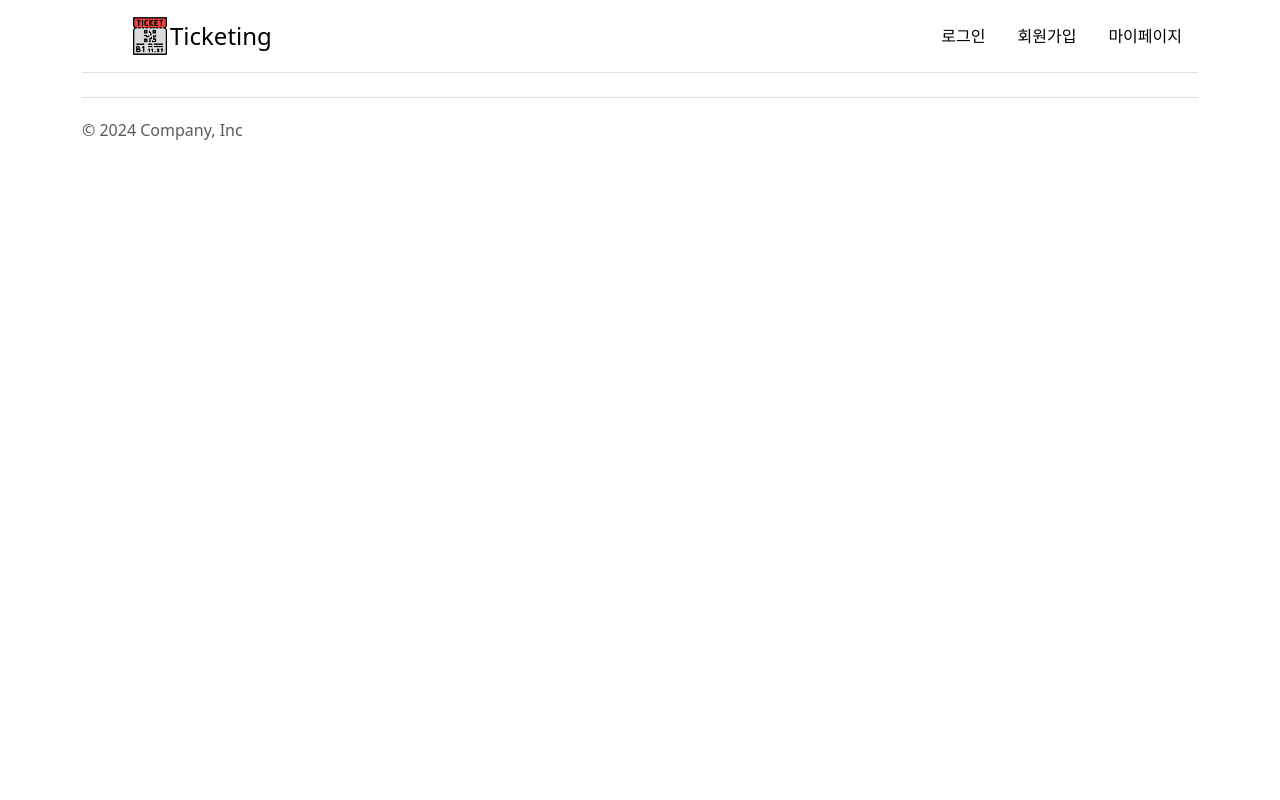
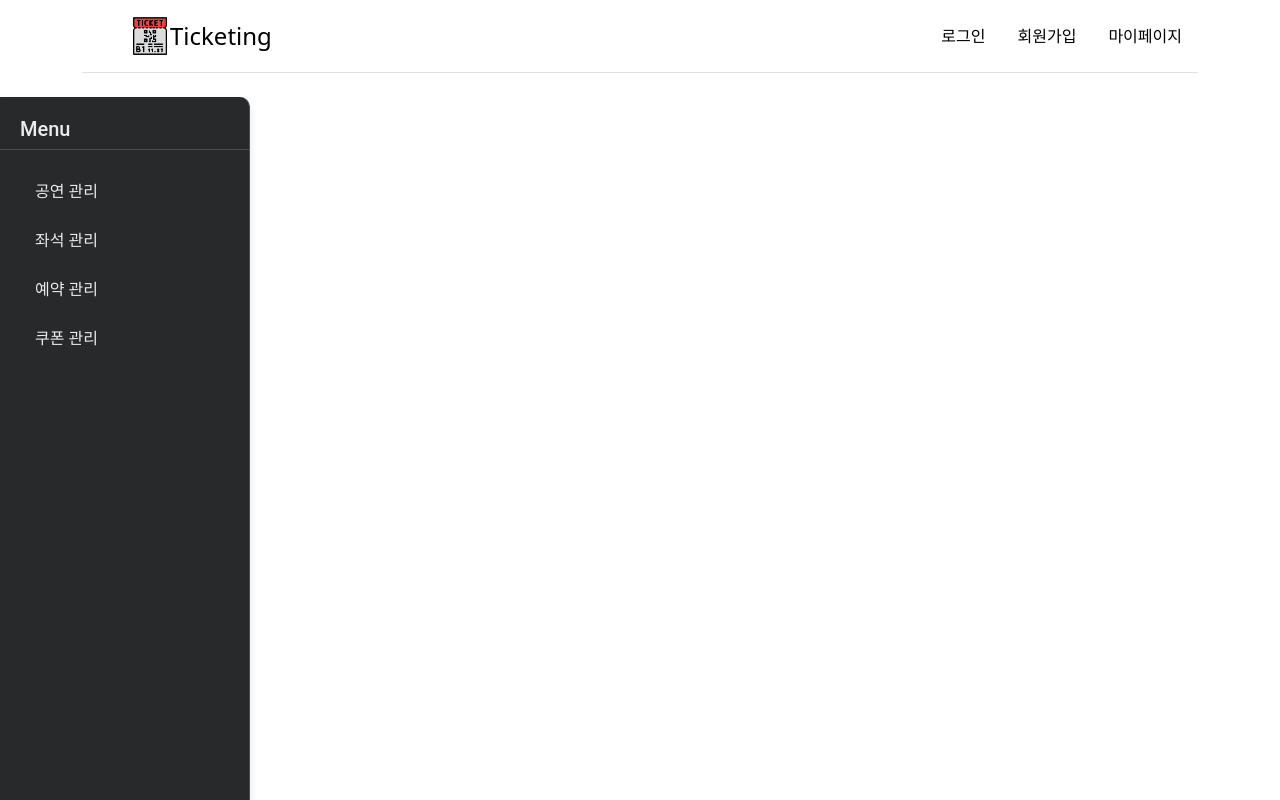
Before and after one commit to qnmgjeklnbrl/ticketing-frontend, a Vue app: page /admin in a window 1280 px wide. Shown: the top 800 px of the page. Built offline with nearby package versions, Linux system fonts and the light colour scheme.

Commit message:
feat: 공연관리 컴포넌트 추가

```diff
--- a/public/index.html
+++ b/public/index.html
@@ -13,8 +13,8 @@
     </noscript>
     <div id="app"></div>
     <!-- built files will be auto injected -->
-<!--  <script src="https://code.jquery.com/jquery-3.5.1.slim.min.js"></script>-->
-<!--  <script src="https://cdn.jsdelivr.net/npm/@popperjs/core@2.5.3/dist/umd/popper.min.js"></script>-->
-<!--  <script src="https://stackpath.bootstrapcdn.com/bootstrap/4.5.2/js/bootstrap.min.js"></script>-->
+  <script src="https://code.jquery.com/jquery-3.5.1.slim.min.js"></script>
+  <script src="https://cdn.jsdelivr.net/npm/@popperjs/core@2.5.3/dist/umd/popper.min.js"></script>
+  <script src="https://stackpath.bootstrapcdn.com/bootstrap/4.5.2/js/bootstrap.min.js"></script>
   </body>
 </html>
--- a/src/components/MainPage.vue
+++ /dev/null
@@ -1,35 +0,0 @@
-<template>
-  메인페이지 입니다.
-
-  <p> 현재 click : {{click}}</p>
-  <button @click="change()">버튼눌러봐</button>
-</template>
-
-<script>
-export default {
-  name: 'MainPage',
-  data() {
-    return {
-      click : 0,
-    }
-  },
-  methods: {
-    change() {
-      this.click++;
-    },
-  },
-  components: {
-  }
-}
-</script>
-
-<style scoped>
-#app {
-  font-family: Avenir, Helvetica, Arial, sans-serif;
-  -webkit-font-smoothing: antialiased;
-  -moz-osx-font-smoothing: grayscale;
-  text-align: center;
-  color: #2c3e50;
-  margin-top: 60px;
-}
-</style>
--- /dev/null
+++ b/src/components/admin/AdminPage.vue
@@ -0,0 +1,47 @@
+<template>
+  <div class="admin-page-container">
+    <SidebarComponent @changeComponent="changeComponent"></SidebarComponent>
+    <div class="main-contents">
+      <component :is="currentComponent"></component>
+    </div>
+  </div>
+</template>
+
+<script>
+import SidebarComponent from './SidebarComponent.vue';
+import PerformanceManagementComponent from './PerformanceManagementComponent.vue';
+
+export default {
+  components: {
+    SidebarComponent,
+    PerformanceManagementComponent
+  },
+  data() {
+    return {
+      currentComponent: null
+    };
+  },
+  methods: {
+    changeComponent(componentName) {
+      if (componentName === 'PerformanceManagementComponent') {
+        this.currentComponent = PerformanceManagementComponent;
+      }
+      // 다른 컴포넌트에 대한 조건 추가
+    }
+  }
+}
+</script>
+
+<style>
+.admin-page-container {
+  display: flex; /* Flexbox를 사용하여 자식 요소들을 수평으로 배치 */
+}
+
+.sidebar-component { /* 클래스 이름이나 요소 선택자를 실제 사이드바 컴포넌트에 맞게 조정해야 할 수도 있습니다. */
+  margin-right: 20px; /* 사이드바와 메인 컨텐츠 사이의 간격 */
+}
+
+.main-contents {
+  flex-grow: 1; /* 남은 공간을 모두 차지하도록 설정 */
+}
+</style>
--- /dev/null
+++ b/src/components/admin/PerformanceManagementComponent.vue
@@ -0,0 +1,124 @@
+<template>
+  <div class="container mt-5">
+    <div class="row justify-content-center">
+      <div class="col-md-8">
+        <h3>공연 카테고리 등록</h3>
+        <hr>
+        <div class="input-group mb-3">
+          <input type="text" class="form-control" v-model="name" placeholder="카테고리 이름을 입력하세요" aria-label="카테고리 이름">
+          <button class="btn btn-outline-secondary" type="button" @click="registerPerformanceCategory">카테고리 등록</button>
+        </div>
+        <!-- 부트스트랩 드롭다운 추가 -->
+        <div class="dropdown">
+          <button class="btn btn-secondary dropdown-toggle" type="button" id="dropdownMenuButton" data-bs-toggle="dropdown" aria-expanded="false">
+            {{ perfbtnmsg }}
+          </button>
+          <ul class="dropdown-menu" aria-labelledby="dropdownMenuButton">
+            <li v-for="category in categories" :key="category.id">
+              <a class="dropdown-item" href="#" @click.prevent="selectCategory(category.name); getPerformancedetail(category.id)">
+                {{ category.name }}
+              </a>
+            </li>
+          </ul>
+        </div>
+        <hr>
+        <h3>개별 공연 등록</h3>
+        <hr>
+        <div class="mb-3">
+          <input type="text" class="form-control mb-2" :placeholder="perfbtnmsg" aria-label="공연 ID" disabled>
+          <input type="text" class="form-control mb-2" v-model="performanceDetailDto.artist" placeholder="아티스트 이름을 입력하세요" aria-label="아티스트 이름">
+          <lavel>공연 시작 시간</lavel>
+          <input type="datetime-local" class="form-control mb-2" v-model="performanceDetailDto.startTime" aria-label="공연 시작 시간">
+          <lavel>공연 종료 시간</lavel>
+          <input type="datetime-local" class="form-control mb-2" v-model="performanceDetailDto.endTime" aria-label="공연 종료 시간">
+          <input type="number" class="form-control mb-2" v-model="performanceDetailDto.price" placeholder="가격을 입력하세요" aria-label="가격">
+          <button class="btn btn-outline-secondary" type="button" @click="registerPerformanceDetail">공연 등록</button>
+        </div>
+      </div>
+    </div>
+  </div>
+</template>
+
+<script>
+import axios from 'axios';
+import { markRaw } from 'vue';
+
+export default markRaw({
+  name: 'PerformanceManagementComponent',
+  data() {
+    return {
+      name: '',
+      categories: [] ,// 카테고리 리스트를 저장할 배열
+      performanceDetails: [],
+      perfbtnmsg :'카테고리 선택',
+      performanceDetailDto: {
+        performanceId: null,
+        artist: '',
+        startTime: null,
+        endTime: null,
+        price: null
+      }
+    };
+  },
+  mounted() {
+    this.fetchCategories(); // 컴포넌트가 마운트될 때 카테고리 리스트를 가져옵니다.
+  },
+  methods: {
+    fetchCategories() {
+      axios.get('http://localhost:8080/perform/all')
+        .then(response => {
+          this.categories = response.data; // 응답 데이터를 categories 배열에 저장
+          console.log(this.categories)
+        })
+        .catch(error => {
+          alert('카테고리 리스트 가져오기 실패:', error);
+        });
+    },
+    registerPerformanceCategory() {
+      axios.post('http://localhost:8080/perform/save', { name: this.name })
+        .then(() => {
+          alert('성공적으로 카테고리를 등록했습니다.');
+          this.fetchCategories(); // 카테고리 리스트를 다시 가져옵니다.
+        })
+        .catch(error => {
+          alert('카테고리 등록 중 오류가 발생했습니다:', error);
+        });
+    },
+    selectCategory(perfname) {
+      this.perfbtnmsg = perfname;
+    },
+    getPerformancedetail(perfid){
+      axios.get(`http://localhost:8080/perform-detail/${perfid}`)
+        .then(response=>{
+          this.performanceDetails = response.data;
+        })
+        .catch(error => {
+          console.log('카테고리별 공연디테일 불러오기 실패', error);
+        })
+    },
+   registerPerformanceDetail(){
+      this.performanceDetailDto.performanceId = this.categories.find(category => category.name === this.perfbtnmsg).performanceId;
+      axios.post(`http://localhost:8080/perform-detail/save`,{
+        performanceId : this.performanceDetailDto.performanceId,
+        artist : this.performanceDetailDto.artist,
+        startTime : this.performanceDetailDto.startTime,
+        endTime : this.performanceDetailDto.endTime,
+        price : this.performanceDetailDto.price
+      })
+      .then(() => {
+        alert('성공적으로 공연 디테일을 등록했습니다.');
+      })
+      .catch(error => {
+        alert('공연 디테일 등록 중 오류가 발생했습니다:', error);
+        console.log(this.performanceDetailDto);
+        console.log(this.categories.find(category => category.name === this.perfbtnmsg).performanceId);
+      });
+  }
+  },
+});
+</script>
+
+<style>
+/* 필요한 추가 스타일 */
+
+</style>
--- /dev/null
+++ b/src/components/admin/SidebarComponent.vue
@@ -0,0 +1,99 @@
+<template>
+  <div class="sidebar">
+    <!-- 사이드바 로고 또는 타이틀 -->
+    <div class="sidebar-header">
+      <h3>Menu</h3>
+    </div>
+
+    <!-- 사이드바 메뉴 리스트 -->
+    <ul class="list-unstyled components">
+      <li class="active" @click="handleClick('PerformanceManagementComponent')">
+        <a href="#" >공연 관리</a>
+      </li>
+      <li>
+        <a href="#">좌석 관리</a>
+      </li>
+      <li>
+        <a href="#" >예약 관리</a>
+      </li>
+      <li>
+        <a href="#">쿠폰 관리</a>
+      </li>
+
+    </ul>
+  </div>
+
+</template>
+
+<script>
+
+export default {
+    name: 'SidebarComponent',
+    methods: {
+    handleClick(componentName) {
+      this.$emit('changeComponent', componentName);
+
+    }
+  }
+
+}
+</script>
+
+<style scoped>
+* {
+  text-decoration: none; /* 모든 글자의 밑줄 제거 */
+}
+.sidebar {
+
+
+  text-decoration: none; /* a태그 밑줄 제거 */
+  height: 100vh;
+  width: 250px;
+  left: 0;
+  top: 0;
+  background-color: #27292b; /* 배경색 변경 */
+  overflow-x: hidden;
+  padding-top: 20px;
+  font-family: 'Roboto', sans-serif; /* 폰트 변경 */
+  box-shadow: 0 4px 8px rgba(0, 0, 0, 0.1); /* 그림자 추가 */
+  border-right: 1px solid #484e53;
+  border-top-right-radius: 10px; /* 둥근 테두리 */
+  border-bottom-right-radius: 10px;
+}
+
+.sidebar-header, .components {
+  padding-left: 20px;
+}
+
+.sidebar-header {
+  margin-bottom: 20px;
+  border-bottom: 1px solid #484e53;
+}
+
+.sidebar-header h3 {
+  color: #EAECEE; /* 헤더 글자 색상 변경 */
+  font-size: 20px;
+}
+
+.components {
+  font-size: 16px;
+}
+
+.list-unstyled {
+  margin-bottom: 20px;
+}
+
+.list-unstyled a {
+  color: #EAECEE; /* 링크 글자 색상 변경 */
+  padding: 10px 15px;
+  display: block;
+  border-radius: 10px;
+  margin: 5px 0;
+  font-weight: 500; /* 글자 두께 조정 */
+}
+
+.list-unstyled a:hover {
+  color: #34495E; /* 호버 시 배경색 변경 */
+  padding-left: 30px; /* 좌측 패딩을 늘려서 들여쓰기 효과 */
+}
+</style>
--- a/src/routes/index.js
+++ b/src/routes/index.js
@@ -5,13 +5,17 @@ import MainPage from '../components/user/MainPage.vue'
 import LoginPage from '../components/user/LoginPage.vue'
 import SignupPage from "@/components/user/SignupPage.vue";
 import MyPage from "@/components/user/MyPage.vue";
+import AdminPage from "../components/admin/AdminPage.vue"
+
 
 // 라우터 설계
+
 const routes = [
     { path: '/', component:MainPage},
     { path: '/login', component:LoginPage},
     { path: '/signup', component:SignupPage},
     { path: '/mypage', component:MyPage},
+    { path: '/admin', component: AdminPage}
 ]
 
 // 라우터 생성
```
Also changed, not shown: src/components/LoginPage.vue (deleted, +0 -16 lines).
